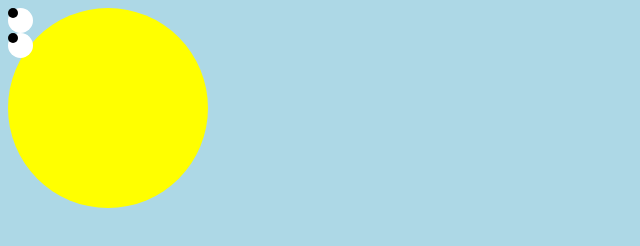
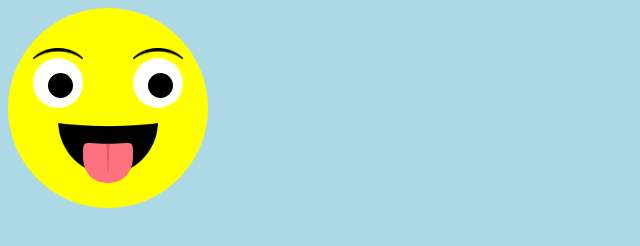
Before and after one commit to holiday-chocolate-sam/2020CStri3, a plain HTML site: page emoji/index.html in a window 1280 px wide. Shown: the whole page, without its empty margins (0-640 px from the left). Drawn offline with Linux system fonts and the light colour scheme.

Commit message:
made really cool emoji

```diff
--- a/emoji/index.html
+++ b/emoji/index.html
@@ -11,40 +11,80 @@
                 width: 200px;
                 border-radius: 50%;
                 background-color: yellow;
+                position: relative;
+
             }
             .eye{
-                height: 25px;
-                width: 25px;
+                height: 50px;
+                width: 50px;
                 border-radius: 50%;
-                background-color: white;
+                background-color:  white;
+                position: absolute;
+                top: 50px;
             }
             .pupil{
-                height: 10px;
-                width: 10px;
+                height: 25px;
+                width:  25px;
                 border-radius: 50%;
+                position: absolute;
                 background-color: black;
+                bottom: 10px;
+                right: 10px;
+                /*transform: translateX(-50%);*/
             }
             #leftEye{
-
+                left: 25px;
             }
             #rightEye{
-
+                right: 25px;
             }
             #mouth{
                 background: url('emojiMouth.png') no-repeat center center;
                 background-size:contain;
+                width: 100px;
+                height: 100px;
+                position: absolute;
+                bottom: 10px;
+                right: 50px;
+
             }
             #tongue{
+                background: url('emojiTongue.png') no-repeat center center;
+                background-size:contain;
+          height: 50px;
+          width: 50px;
+          position: absolute;
+          bottom: 10px;
+          left: 25px;
 
+            }
+            #lefteyeBrow{
+              background: url('eyeBrow.png') no-repeat center center;
+                background-size:contain;
+                height: 50px;
+                width: 50px;
+                position: absolute;
+                top: -30px;
+            }
+
+            #righteyeBrow{
+background: url('eyeBrow.png') no-repeat center center;
+                background-size:contain;
+                height: 50px;
+                width: 50px;
+                position: absolute;
+                top: -30px;
             }
         </style>
     </head>
     <body>
         <div id='face'>
             <div id='leftEye' class='eye'>
+                <div id='lefteyeBrow' class='eyeBrow'></div>
                 <div class='pupil'></div>
             </div>
             <div id='rightEye' class='eye'>
+            <div id='righteyeBrow' class='eyeBrow'></div>
                 <div class='pupil'></div>
             </div>
             <div id='mouth'>
```
Also changed, not shown: emoji/emojiMouth.png (added), emoji/emojiTongue.png (added), emoji/eyeBrow.png (added).
